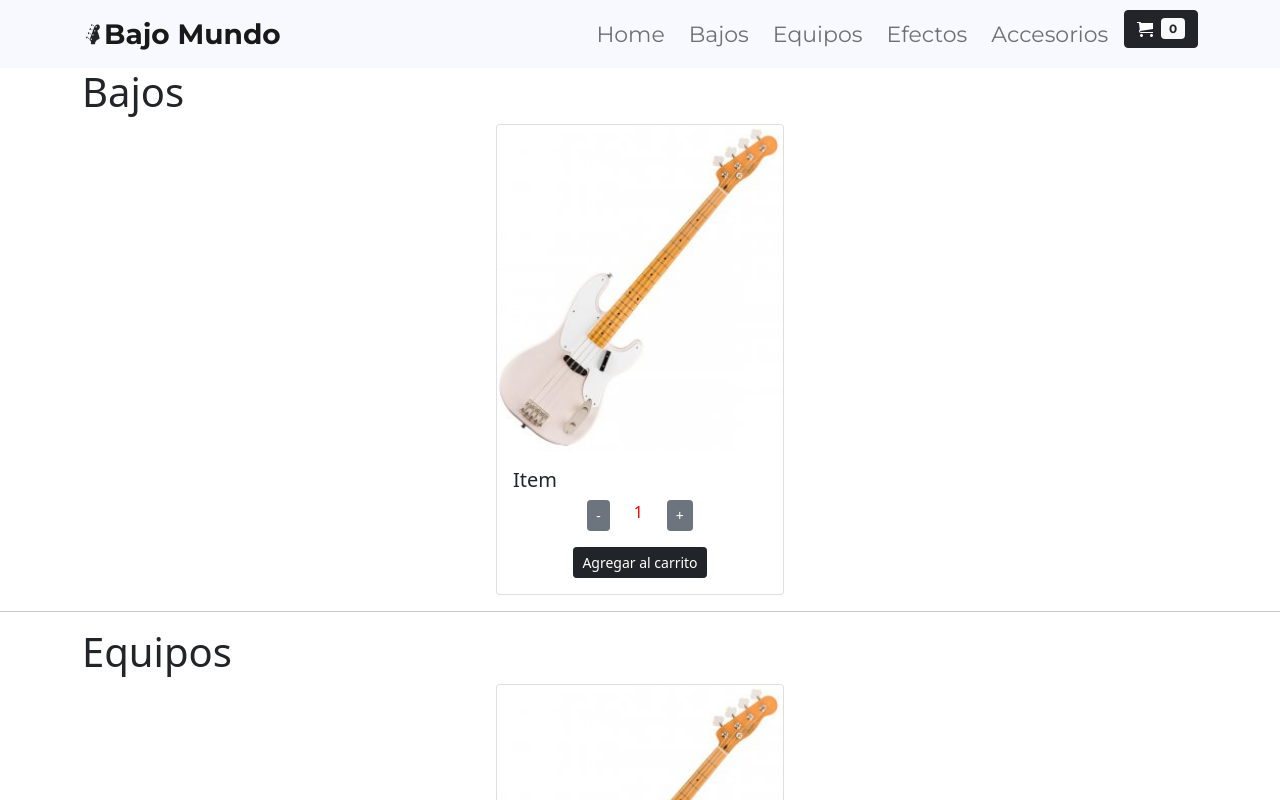
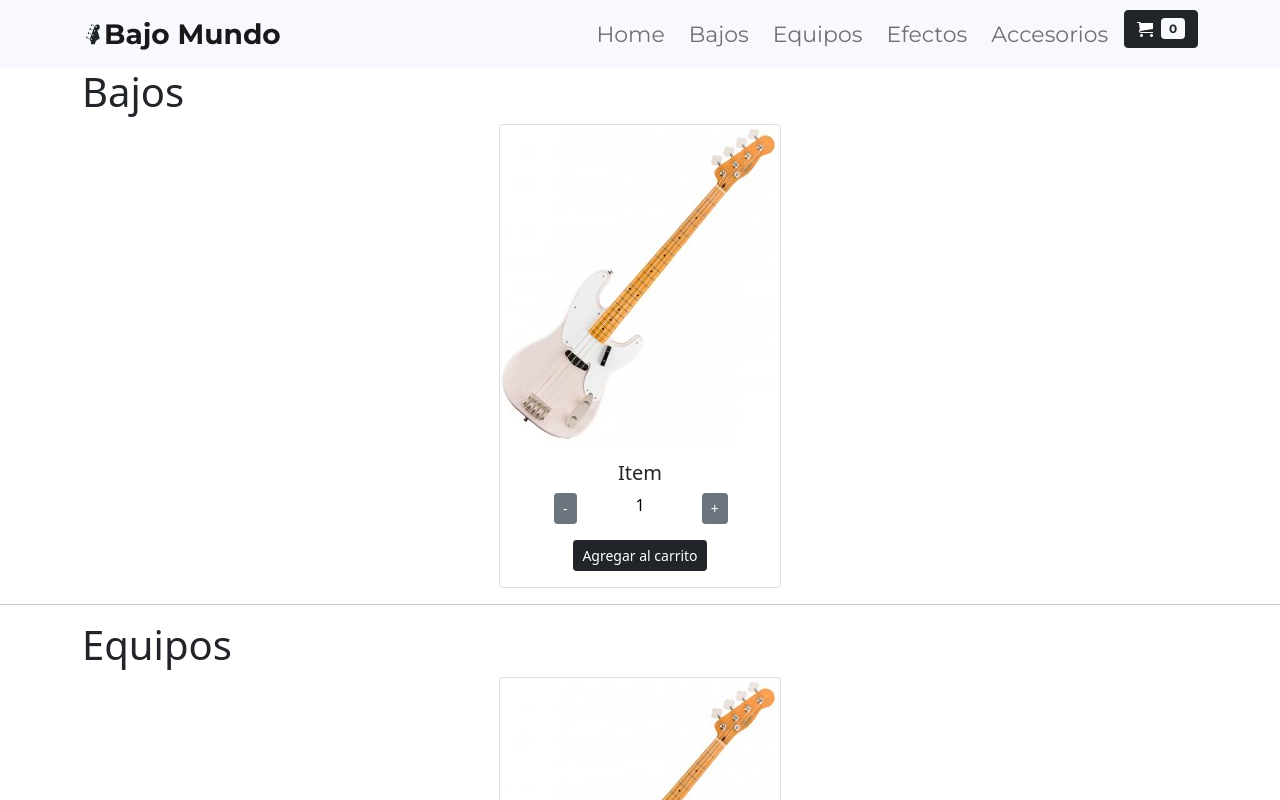
Before and after one commit to PlantaH/eCommerceReactJS, a React (Create React App) app: page / in a window 1280 px wide. Shown: the top 800 px of the page. Built offline with nearby package versions, Linux system fonts and the light colour scheme.

Commit message:
Desafio Clase 5

```diff
--- a/src/components/ItemCount/ItemCount.css
+++ b/src/components/ItemCount/ItemCount.css
@@ -1,4 +1,4 @@
 .colItemsSeleccionados{
-    color:red;
+    color:black;
     font-size:1rem !important;
 }
--- a/src/components/ItemCount/ItemCount.jsx
+++ b/src/components/ItemCount/ItemCount.jsx
@@ -24,39 +24,38 @@ const ItemCount = ({stock,initial, onAdd}) => {
         <Container fluid>
             <Row className="justify-content-md-center">
                 <Col md="auto">
-                    <Card style={{ width: '18rem' }}>
+
+
+                     <Card className="text-center">
                         <Card.Img variant="top" src={`${process.env.PUBLIC_URL}/assets/images/squier-classic-vibe-50-precision-bass-mn-wbl.jpg`} />
                         <Card.Body>
                             <Card.Title>Item</Card.Title>
                             <Card.Text>
                                 <Container fluid>
                                     <Row className="justify-content-md-center">
-                                        <Col md="auto">
+                                        <Col>
                                             <Button variant="secondary" size="sm" onClick={() => AddItem(-1)} disabled={disabledRes}>-</Button >
                                         </Col>
-                                        <Col md="auto" className="colItemsSeleccionados">
+                                        <Col className="colItemsSeleccionados">
                                             {stockInicial}
                                         </Col>
-                                        <Col md="auto">
+                                        <Col  >
                                             <Button variant="secondary" size="sm" onClick={() => AddItem(1)} disabled={disabledAdd}>+</Button >
                                         </Col>
                                     </Row>
                                 </Container>
                             </Card.Text>
                             <Container fluid>
-                            <Row className="justify-content-md-center">
-                                <Col md="auto">
-                                    <Button variant="dark" size="sm" onClick={onAdd}>Agregar al carrito</Button>
-                                </Col>
-                            </Row>
+                                <Row className="justify-content-md-center">
+                                    <Col >
+                                        <Button variant="dark" size="sm" onClick={onAdd}>Agregar al carrito</Button>
+                                    </Col>
+                                </Row>
                             </Container>
                         </Card.Body>
                      </Card>
                 </Col>
             </Row>
-
-
-
         </Container>
     )
 }
```
